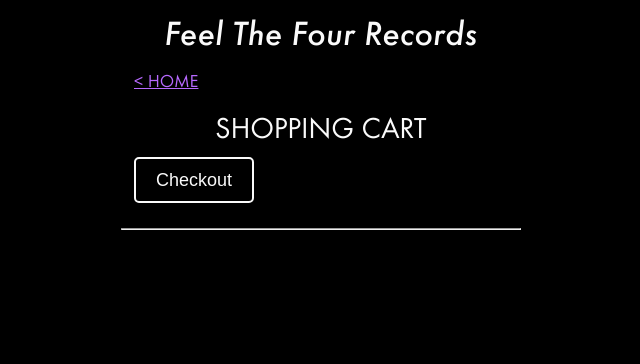
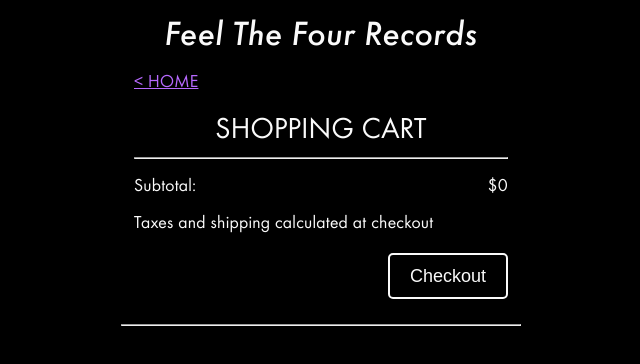
Before and after one commit to JarrettD5309/ftfstore, a Next.js app in the folder client/: page /cart in a window 1280 px wide. Shown: the top 364 px of the page, without its empty margins (319-959 px from the left). Built offline with nearby package versions, Linux system fonts and the light colour scheme.

Commit message:
add subtotal to cart, update add to cart button functionality

```diff
--- /dev/null
+++ b/client/src/app/cart/cart.module.css
@@ -0,0 +1,11 @@
+.flexboxCheckout {
+  display: flex;
+  justify-content: flex-end;
+  margin-top: 2rem;
+}
+.flexboxSubtotal {
+  display: flex;
+  justify-content: space-between;
+  margin-top: 1.5rem;
+  margin-bottom: 1.5rem;
+}
--- a/client/src/app/cart/page.tsx
+++ b/client/src/app/cart/page.tsx
@@ -4,9 +4,12 @@
 import { useContext } from 'react';
 import { StoreContext } from '../storeProvider/store-provider';
 import CartTile from '../components/cart-tile';
+import { getProducts } from '../utils/products';
+import style from './cart.module.css';
 
 export default function Cart() {
   let { itemsInStore, setItemsInStore } = useContext(StoreContext);
+  const subtotal = calcSubtotal();
 
   return (
     <>
@@ -18,7 +21,15 @@
           <h2>Shopping Cart</h2>
           <form action="/create-checkout-session" method="POST">
             {itemsInStore.map((item, i) => <CartTile key={item.itemID} item={item} i={i} />)}
-            <button className="link-like-button" type="submit" id="checkout-button">Checkout</button>
+            <hr />
+            <div className={style.flexboxSubtotal}>
+              <p>Subtotal: </p>
+              <p>${subtotal}</p>
+            </div>
+            <p>Taxes and shipping calculated at checkout</p>
+            <div className={style.flexboxCheckout}>
+              <button className="link-like-button" type="submit" id="checkout-button">Checkout</button>
+            </div>
           </form>
         </section>
 
@@ -28,4 +39,15 @@
     </>
 
   );
+
+  function calcSubtotal() {
+    let subtotal = 0;
+    itemsInStore.forEach(item => {
+      const product = getProducts().find(product => product.productInfo.itemID === item.itemID);
+      if (product) {
+        subtotal += (product?.productInfo.price * item.quantity);
+      }
+    });
+    return subtotal;
+  }
 }
--- a/client/src/app/components/add-to-cart-button.module.css
+++ b/client/src/app/components/add-to-cart-button.module.css
@@ -1,3 +1,8 @@
 .buttonMinWidth {
   min-width: 16.5rem;
 }
+
+.linkStyle {
+  border: blueviolet 2px solid !important;
+  min-width: 12.1rem;
+}
--- a/client/src/app/components/cart-tile.tsx
+++ b/client/src/app/components/cart-tile.tsx
@@ -1,11 +1,13 @@
-import { useState } from "react";
+import { useContext, useState } from "react";
 import { StoreItem } from "../utils/classes";
 import { getProducts } from "../utils/products";
 import { getStripePriceID } from "../utils/stripe-info";
 
 import styles from './cart-tile.module.css';
+import { StoreContext } from "../storeProvider/store-provider";
 
 export default function CartTile(props: { item: StoreItem, i: number }) {
+  let { itemsInStore, setItemsInStore } = useContext(StoreContext);
   const [quantity, setQuantity] = useState(props.item.quantity.toString());
   const product = getProducts().find(product => product.productInfo.itemID === props.item.itemID);
   if (!product) {
@@ -32,7 +34,7 @@
           value={quantity}
           onChange={e => {
             setQuantity(e.target.value);
-            props.item.quantity = parseInt(e.target.value);
+            setItemsInStore(setItems(parseInt(e.target.value)));
           }}
         />
       </div>
@@ -41,4 +43,11 @@
       </div>
     </fieldset>
   )
+
+  function setItems(quantity: number) {
+    const newArray = [...itemsInStore];
+    const index = newArray.findIndex(item => item.itemID === props.item.itemID);
+    newArray[index].quantity = quantity;
+    return newArray;
+  }
 }
```
Also changed, not shown: client/src/app/components/add-to-cart-button.tsx (+26 -13 lines), client/src/app/components/cart-nav.tsx (+8 -1 lines).
